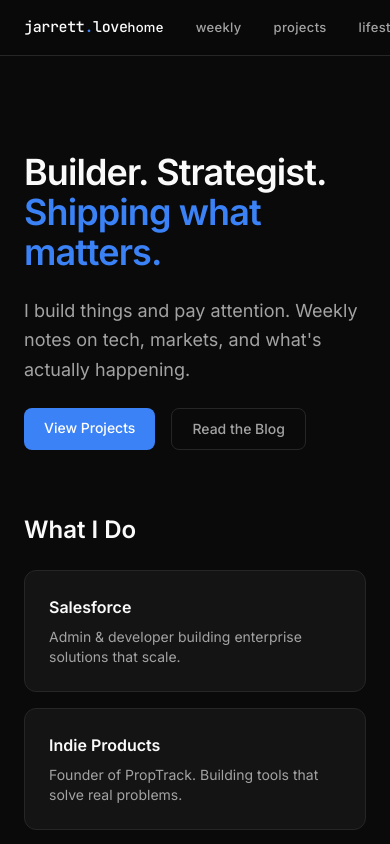
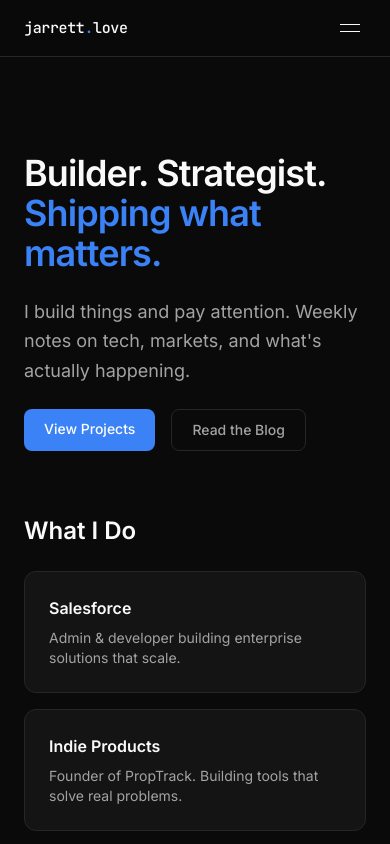
Before and after one commit to jarrettlove48-web/jarrett-dev, a Next.js app: page / in a window 390 px wide. Shown: the top 844 px of the page. Built offline with nearby package versions, Linux system fonts and the light colour scheme.

Commit message:
Add mobile hamburger menu — hide nav links on small screens

```diff
--- a/src/components/nav.tsx
+++ b/src/components/nav.tsx
@@ -2,6 +2,7 @@
 
 import Link from "next/link";
 import { usePathname } from "next/navigation";
+import { useState } from "react";
 
 const links = [
   { href: "/", label: "home" },
@@ -12,13 +13,17 @@ const links = [
 
 export function Nav() {
   const pathname = usePathname();
+  const [open, setOpen] = useState(false);
 
   return (
-    <nav className="sticky top-0 z-50 flex h-14 items-center justify-between border-b border-border bg-background/85 px-6 backdrop-blur-xl">
+    <nav className="sticky top-0 z-50 border-b border-border bg-background/85 backdrop-blur-xl">
+      <div className="flex h-14 items-center justify-between px-6">
         <Link href="/" className="font-mono text-[15px] font-medium tracking-tight">
           jarrett<span className="text-accent">.</span>love
         </Link>
-      <div className="flex gap-8">
+
+        {/* Desktop */}
+        <div className="hidden gap-8 sm:flex">
           {links.map(({ href, label }) => (
             <Link
               key={href}
@@ -33,6 +38,39 @@ export function Nav() {
             </Link>
           ))}
         </div>
+
+        {/* Mobile toggle */}
+        <button
+          onClick={() => setOpen(!open)}
+          className="flex h-8 w-8 items-center justify-center sm:hidden"
+          aria-label="Toggle menu"
+        >
+          <div className="flex flex-col gap-1.5">
+            <span className={`block h-px w-5 bg-text-primary transition-all ${open ? "translate-y-[3.5px] rotate-45" : ""}`} />
+            <span className={`block h-px w-5 bg-text-primary transition-all ${open ? "-translate-y-[3.5px] -rotate-45" : ""}`} />
+          </div>
+        </button>
+      </div>
+
+      {/* Mobile menu */}
+      {open && (
+        <div className="flex flex-col gap-1 border-t border-border px-6 py-4 sm:hidden">
+          {links.map(({ href, label }) => (
+            <Link
+              key={href}
+              href={href}
+              onClick={() => setOpen(false)}
+              className={`rounded-md px-3 py-2 text-sm font-medium transition-colors ${
+                pathname === href || (href !== "/" && pathname.startsWith(href))
+                  ? "text-text-primary bg-surface"
+                  : "text-text-secondary"
+              }`}
+            >
+              {label}
+            </Link>
+          ))}
+        </div>
+      )}
     </nav>
   );
 }
```
Lines whose indentation alone changed are shown as unchanged.
